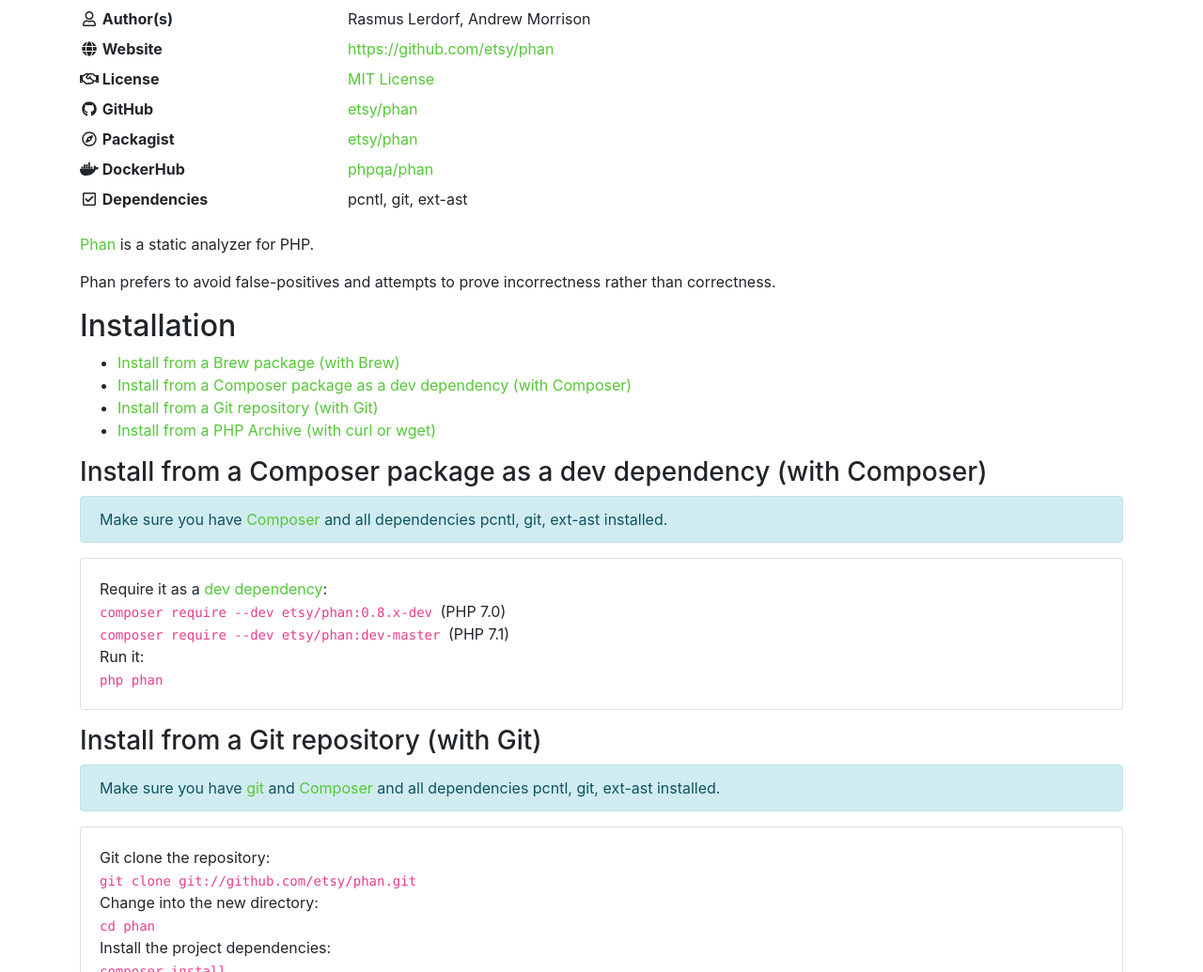
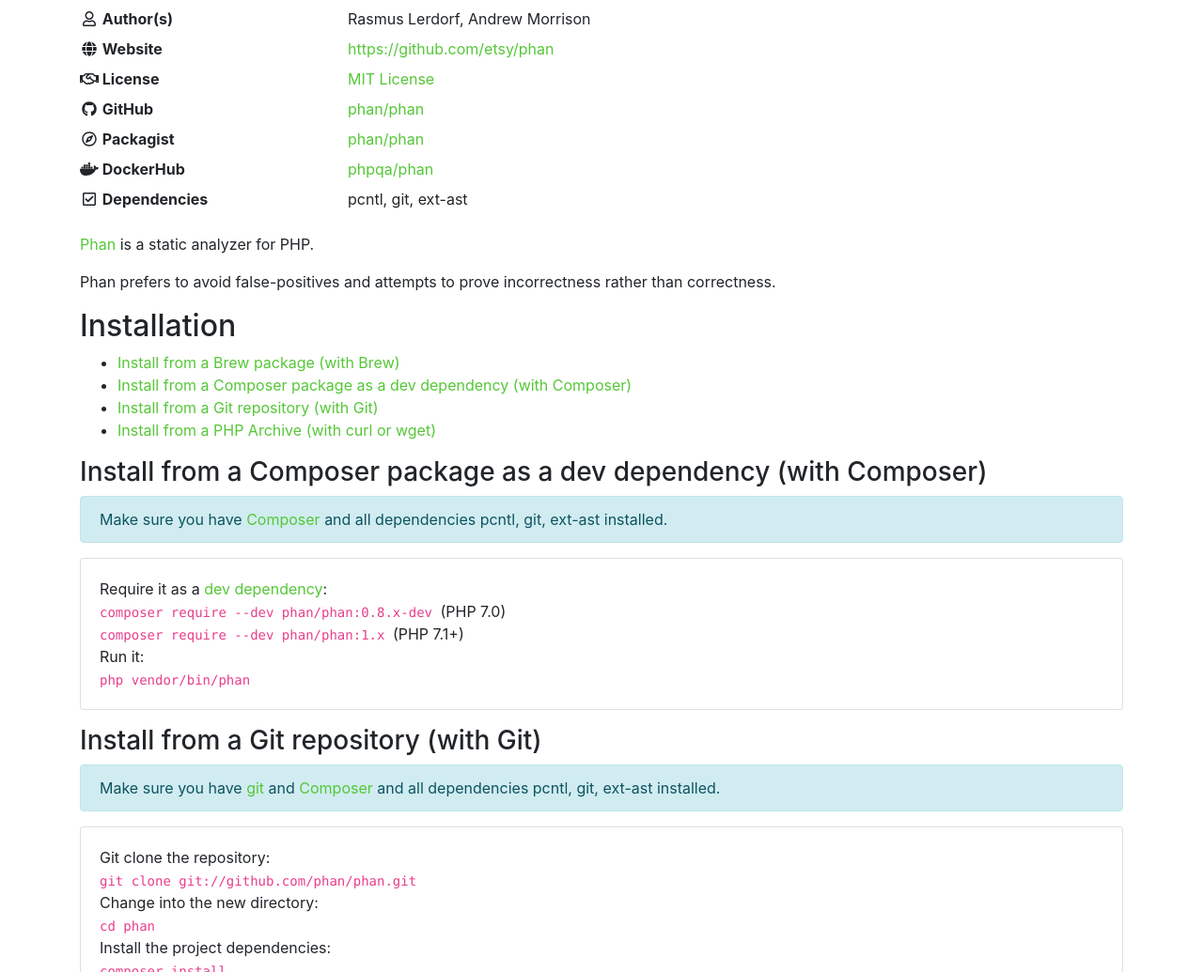
Before and after one commit to phpqa/phpqa.github.io, a Jekyll site: the page built from _projects/phan.md, in a window 1280 px wide. Shown: the part 124-1159 px from the top of the page at 94% size. Built offline with Jekyll 4.4.1, drawn with Linux system fonts in a browser that asks for light colours; nearby versions of some CDN libraries.

Commit message:
update phan to the matured version

```diff
--- a/_projects/phan.md
+++ b/_projects/phan.md
@@ -8,13 +8,13 @@
 website:            [{url: 'https://github.com/etsy/phan'}]
 license:            [{url: 'https://github.com/etsy/phan/blob/master/LICENSE', label: 'MIT License'}]
 
-github:             [{name: 'etsy/phan'}]
-packagist:          [{name: 'etsy/phan'}]
+github:             [{name: 'phan/phan'}]
+packagist:          [{name: 'phan/phan'}]
 dockerhub:          [{name: 'phpqa/phan'}]
 
 dependencies:       ['pcntl', 'git', 'ext-ast']
 brew:               {name: ['php71', 'php71-ast', 'phan']}
-composer-dev:       {version: {'PHP 7.0': '0.8.x-dev', 'PHP 7.1': 'dev-master'}, command: 'phan'}
+composer-dev:       {version: {'PHP 7.0': '0.8.x-dev', 'PHP 7.1+': '1.x'}, command: 'vendor/bin/phan'}
 git:                {install-composer-dependencies: true, command: 'php phan'}
 phar:               {url: {'X.X.X': 'https://github.com/etsy/phan/releases/download/X.X.X/phan.phar'}}
 
```
